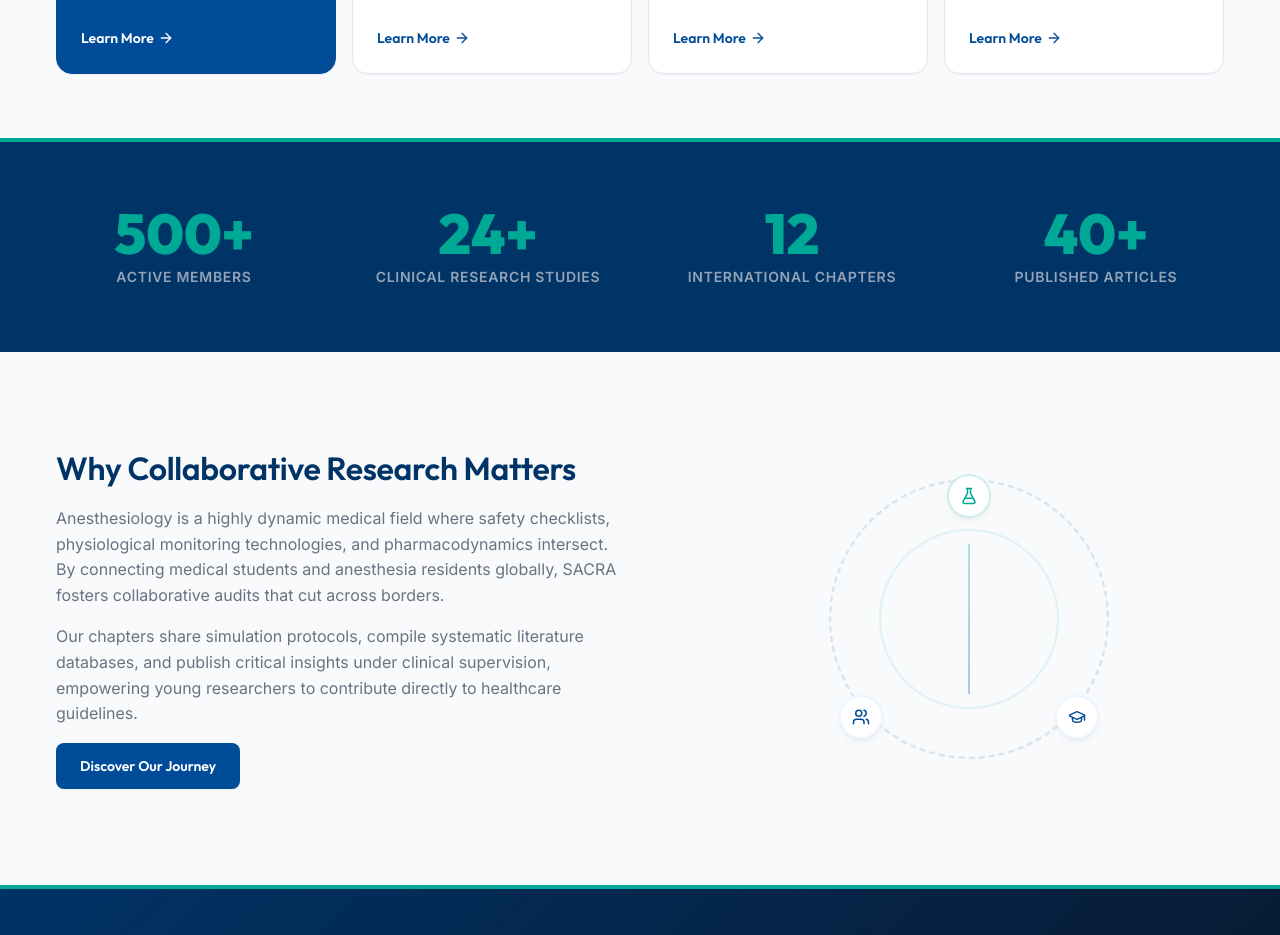
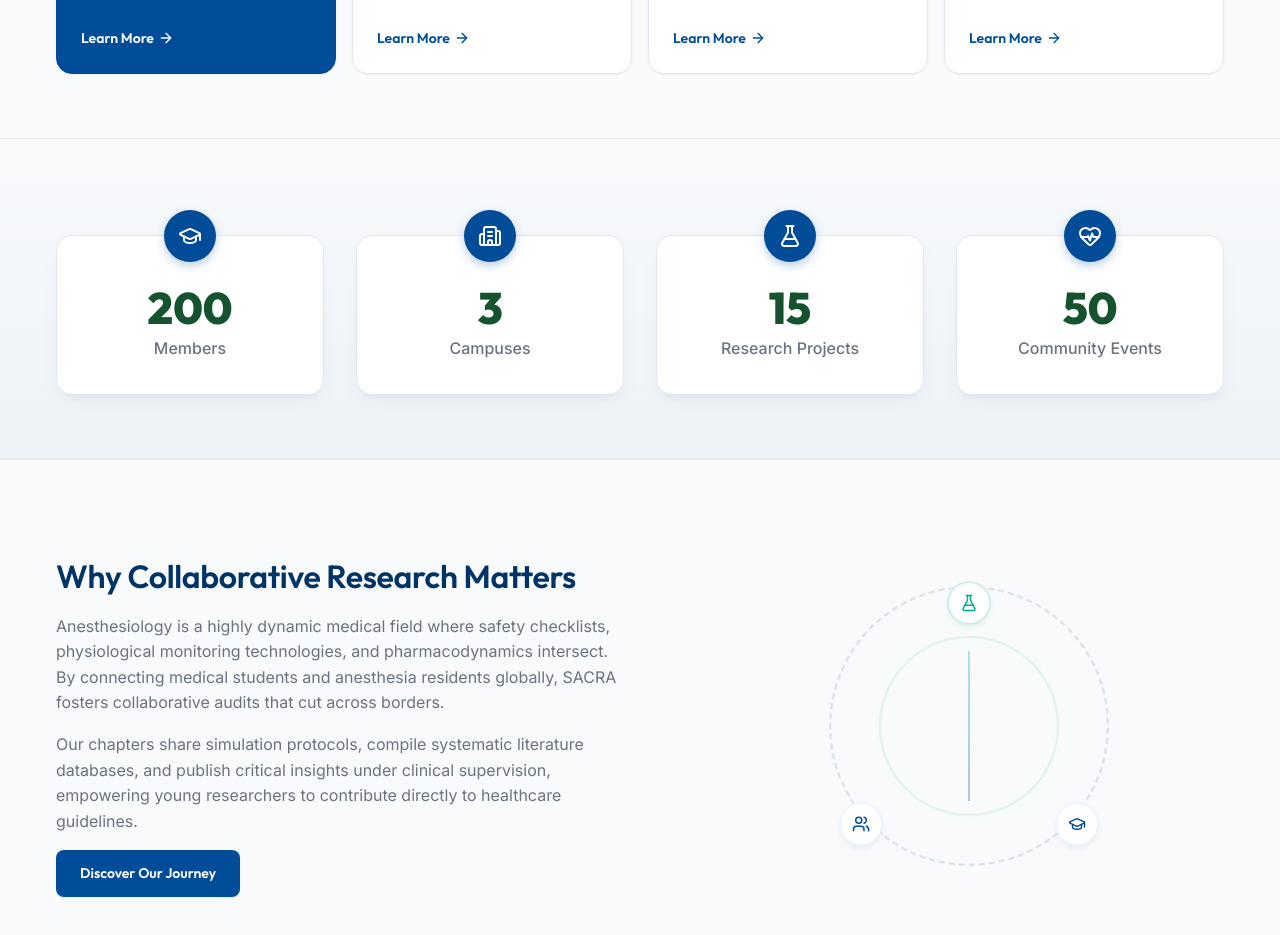
Before and after one commit to leopoldbonfils/Students-Anesthetist-Collaborative-Research-Association-SACRA-, a React (Create React App) app: page / in a window 1280 px wide. Shown: the part 860-1795 px from the top of the page. Built offline with nearby package versions, Linux system fonts and the light colour scheme.

Commit message:
change design of member

```diff
--- a/src/Pages/Home/Home.css
+++ b/src/Pages/Home/Home.css
@@ -315,39 +315,70 @@
 
 /* Stats Section */
 .stats-section {
-  background-color: var(--color-primary-dark);
-  color: var(--color-surface);
-  padding: var(--space-3xl) 0;
-  border-top: 4px solid var(--color-accent);
+  background: linear-gradient(180deg, #f8fafc 0%, #edf2f7 100%);
+  padding: var(--space-4xl) 0 var(--space-3xl) 0;
+  border-top: 1px solid var(--color-border);
+  border-bottom: 1px solid var(--color-border);
 }
 
 .stats-grid {
   display: grid;
   grid-template-columns: repeat(4, 1fr);
-  gap: var(--space-2xl);
+  gap: var(--space-xl);
   text-align: center;
 }
 
-.stat-item {
+.stat-card {
+  position: relative;
+  overflow: visible !important;
+  background-color: var(--color-surface);
+  padding: 3rem 1.5rem 2rem 1.5rem;
+  border-radius: var(--radius-lg);
+  box-shadow: 0 10px 25px -5px rgba(0, 76, 153, 0.05), 0 8px 10px -6px rgba(0, 0, 0, 0.05);
+  border: 1px solid var(--color-border);
   display: flex;
   flex-direction: column;
+  align-items: center;
+  justify-content: center;
+  transition: transform var(--transition-normal), box-shadow var(--transition-normal);
 }
 
-.stat-number {
-  font-size: 3.5rem;
-  font-weight: 850;
-  color: var(--color-accent);
+.stat-card:hover {
+  transform: translateY(-5px);
+  box-shadow: 0 20px 30px -5px rgba(0, 76, 153, 0.1), 0 10px 15px -8px rgba(0, 0, 0, 0.05);
+}
+
+.stat-icon-badge {
+  position: absolute;
+  top: 0;
+  left: 50%;
+  transform: translate(-50%, -50%);
+  width: 52px;
+  height: 52px;
+  border-radius: 50%;
+  background-color: var(--color-primary);
+  color: var(--color-surface);
+  display: flex;
+  align-items: center;
+  justify-content: center;
+  box-shadow: 0 4px 10px rgba(0, 76, 153, 0.25);
+}
+
+.stat-card-number {
+  font-size: 2.75rem;
+  font-weight: 800;
+  color: #14532d;
   margin-bottom: var(--space-xs);
-  line-height: 1;
+  line-height: 1.1;
   font-family: var(--font-heading);
 }
 
-.stat-label {
-  font-size: var(--fs-body-sm);
-  color: #94a3b8;
-  font-weight: 600;
-  text-transform: uppercase;
-  letter-spacing: 0.05em;
+.stat-card-label {
+  font-size: 1rem;
+  font-weight: 500;
+  color: var(--color-neutral-muted);
+  margin: 0;
+  font-family: var(--font-primary);
 }
 
 /* Summary Section */
@@ -548,10 +579,10 @@
   }
   .stats-grid {
     grid-template-columns: repeat(2, 1fr);
-    gap: var(--space-lg);
+    gap: var(--space-xl);
   }
-  .stat-number {
-    font-size: 2.75rem;
+  .stat-card-number {
+    font-size: 2.25rem;
   }
 }
 
@@ -567,7 +598,7 @@
   .hero-actions .btn, .cta-banner-actions .btn {
     width: 100%;
   }
-  .pillars-grid {
+  .pillars-grid, .stats-grid {
     grid-template-columns: 1fr;
   }
   .floating-metric-card {
--- a/src/Pages/Home/Home.js
+++ b/src/Pages/Home/Home.js
@@ -1,6 +1,6 @@
 import React from 'react';
 import { Link } from 'react-router-dom';
-import { ShieldCheck, ArrowRight, FlaskConical, GraduationCap, Users, Heart, Building2 } from 'lucide-react';
+import { ShieldCheck, ArrowRight, FlaskConical, GraduationCap, Users, Heart, Building2, HeartPulse } from 'lucide-react';
 import { Button } from '../../components/ui/Button';
 import { Card } from '../../components/ui/Card';
 import simLabImg from '../../assets/images/sim-lab.png';
@@ -119,22 +119,37 @@ export const Home = () => {
       {/* Stats Counters Section */}
       <section className="stats-section">
         <div className="container stats-grid">
-          <div className="stat-item">
-            <h4 className="stat-number">500+</h4>
-            <p className="stat-label">Active Members</p>
-          </div>
-          <div className="stat-item">
-            <h4 className="stat-number">24+</h4>
-            <p className="stat-label">Clinical Research Studies</p>
-          </div>
-          <div className="stat-item">
-            <h4 className="stat-number">12</h4>
-            <p className="stat-label">International Chapters</p>
-          </div>
-          <div className="stat-item">
-            <h4 className="stat-number">40+</h4>
-            <p className="stat-label">Published Articles</p>
-          </div>
+          <Card className="stat-card" hoverEffect={true}>
+            <div className="stat-icon-badge">
+              <GraduationCap size={24} />
+            </div>
+            <h4 className="stat-card-number">200</h4>
+            <p className="stat-card-label">Members</p>
+          </Card>
+
+          <Card className="stat-card" hoverEffect={true}>
+            <div className="stat-icon-badge">
+              <Building2 size={24} />
+            </div>
+            <h4 className="stat-card-number">3</h4>
+            <p className="stat-card-label">Campuses</p>
+          </Card>
+
+          <Card className="stat-card" hoverEffect={true}>
+            <div className="stat-icon-badge">
+              <FlaskConical size={24} />
+            </div>
+            <h4 className="stat-card-number">15</h4>
+            <p className="stat-card-label">Research Projects</p>
+          </Card>
+
+          <Card className="stat-card" hoverEffect={true}>
+            <div className="stat-icon-badge">
+              <HeartPulse size={24} />
+            </div>
+            <h4 className="stat-card-number">50</h4>
+            <p className="stat-card-label">Community Events</p>
+          </Card>
         </div>
       </section>
 
```
